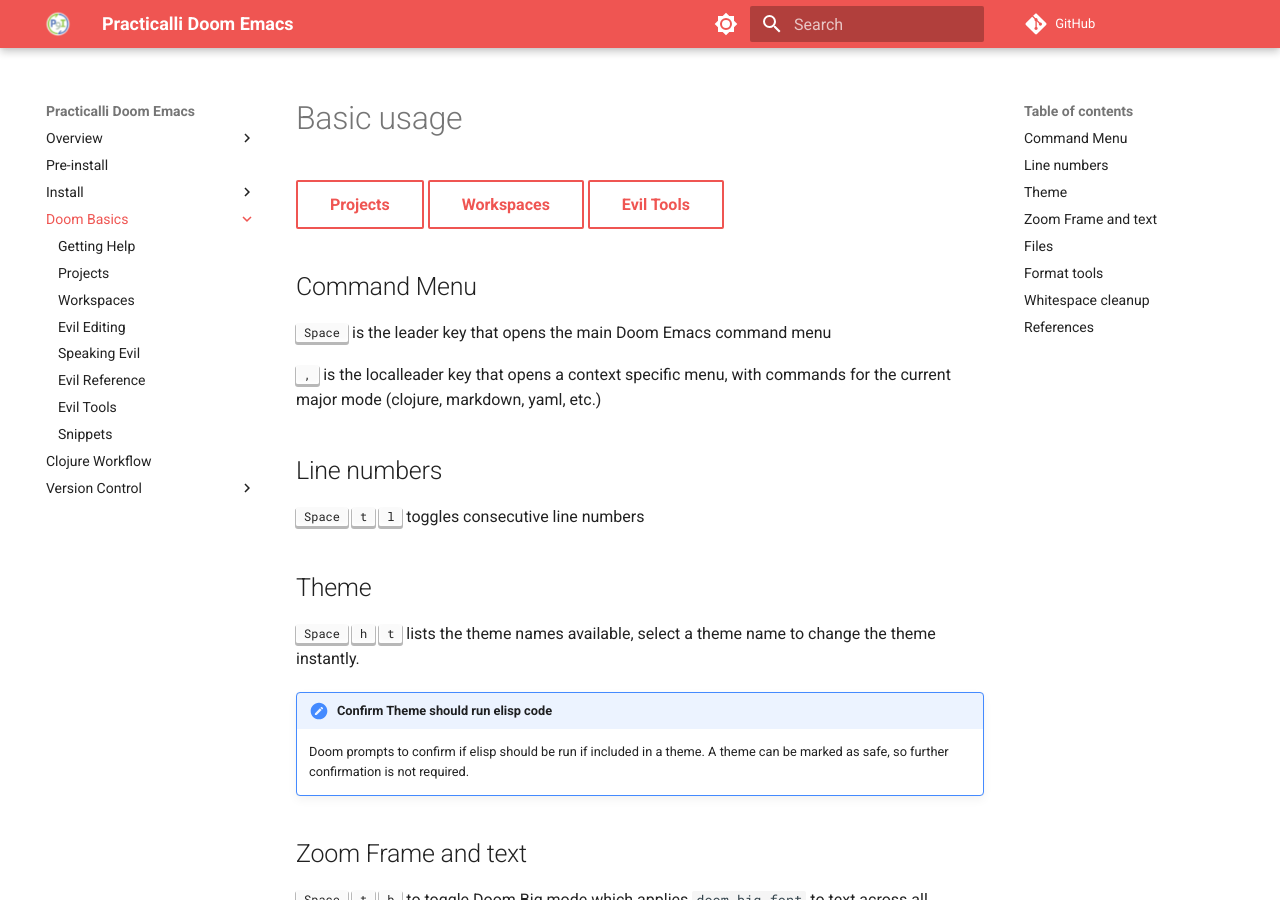
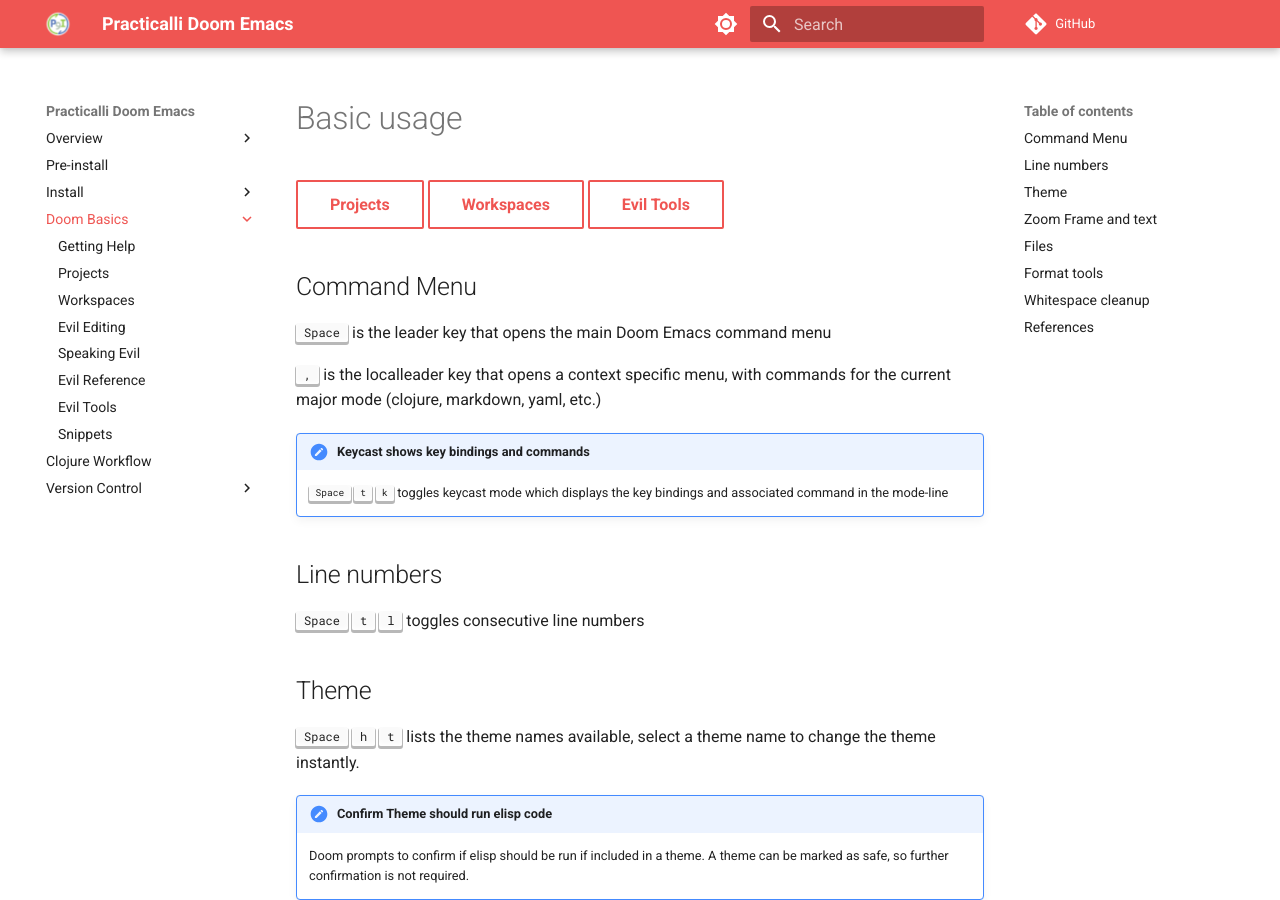
Before and after one commit to practicalli/doom-emacs, an MkDocs documentation site: the page built from docs/basics/index.md, in a window 1280 px wide and 900 px high. Built offline with MkDocs 1.6.1 and Material for MkDocs 9.7.7, drawn with Linux system fonts in a browser that asks for light colours; comment, search, counter and statistics services are not loaded.

Commit message:
basics: keycast toggle hint

```diff
--- a/docs/basics/index.md
+++ b/docs/basics/index.md
@@ -10,6 +10,9 @@
 ++spc++ is the leader key that opens the main Doom Emacs command menu
 
 ++comma++ is the localleader key that opens a context specific menu, with commands for the current major mode (clojure, markdown, yaml, etc.)
+
+!!! HINT "Keycast shows key bindings and commands"
+    ++spc++ ++"t"++ ++"k"++ toggles keycast mode which displays the key bindings and associated command in the mode-line
 
 
 ## Line numbers
```
